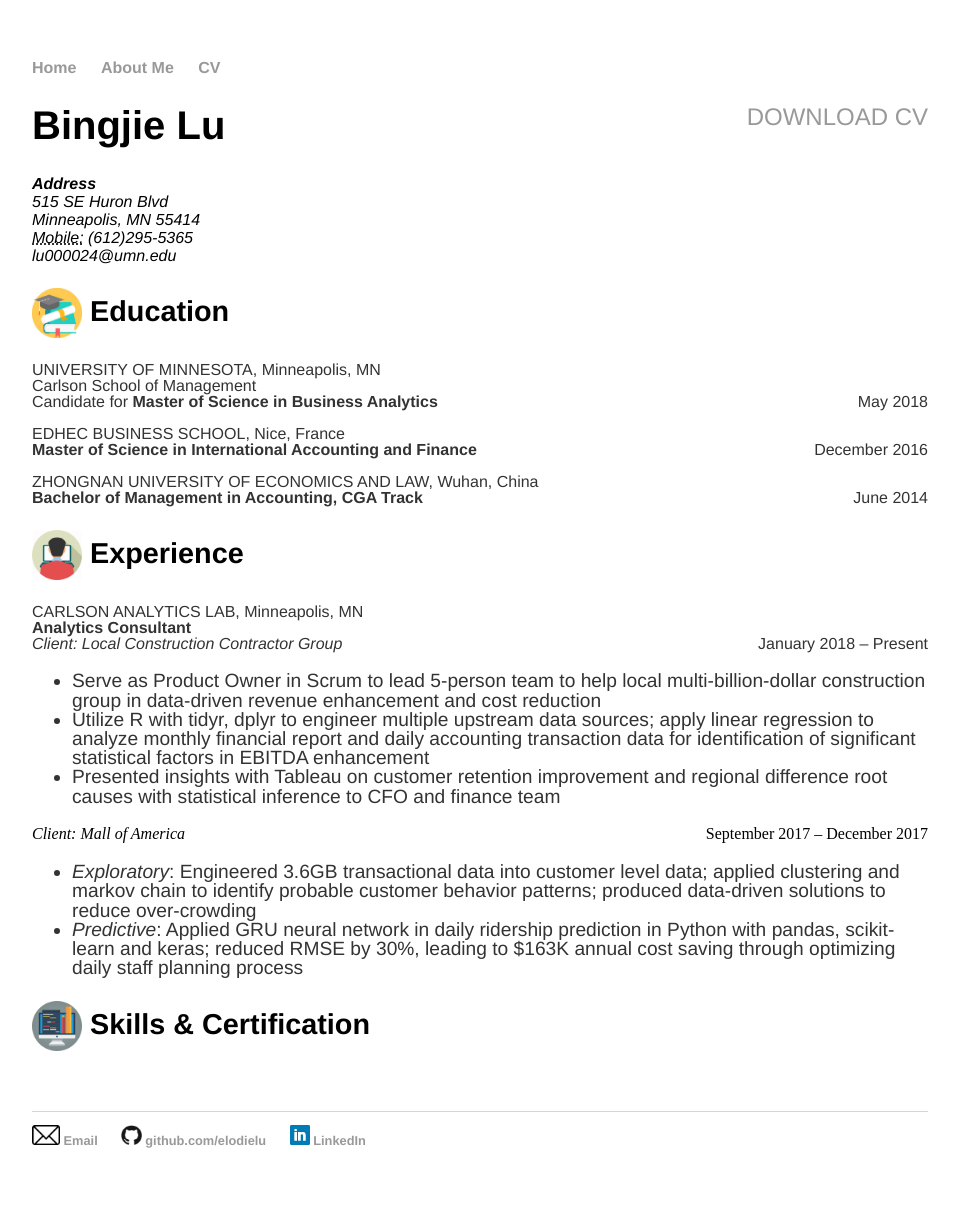
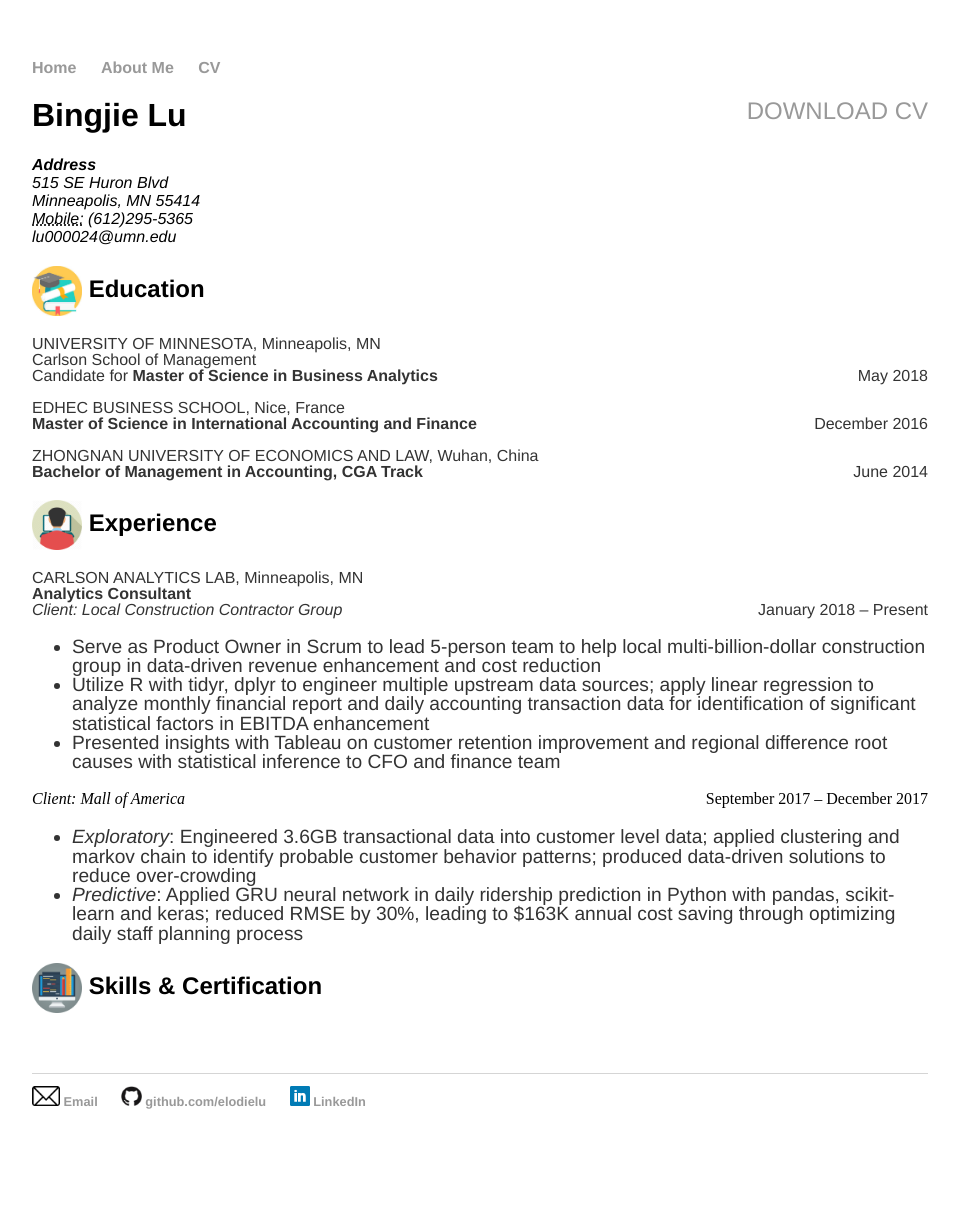
Before and after one commit to elodielu/elodielu.github.io, a Jekyll site: the page built from cv/index.html, in a window 1280 px wide. Shown: the whole page, without its empty margins (160-1119 px from the left). Built offline with Jekyll 4.4.1, drawn with Linux system fonts in a browser that asks for light colours; after the commit the page ends 1169 px from its top, so only the background shows below that.

Commit message:
Update main.css

```diff
--- a/css/main.css
+++ b/css/main.css
@@ -22,8 +22,9 @@ ul.posts li { list-style: none; font-family: 'Helvetica';}
 
 /* CV */
 .cv { margin: 0px 0px 60px; }
-.cv h1 { font-size: 2.5em; font-family: 'Helvetica';}
-.cv h2 { font-size: 1.8em; font-family: 'Helvetica';}
+.cv h1 { font-size: 2em; font-family: 'Helvetica';}
+.cv h2 { font-size: 1.5em; font-family: 'Helvetica';}
+.cv p { font-size: 1.2em; font-family: 'Helvetica';}
 .cv address, .cv .download { font-family: 'Helvetica'; }
 .cv address, .cv p { font-size: 1em; font-family: 'Helvetica'; }
 .cv .download { font-family: 'Helvetica';float: right; font-size: 1.5em; text-transform: uppercase; }
```
